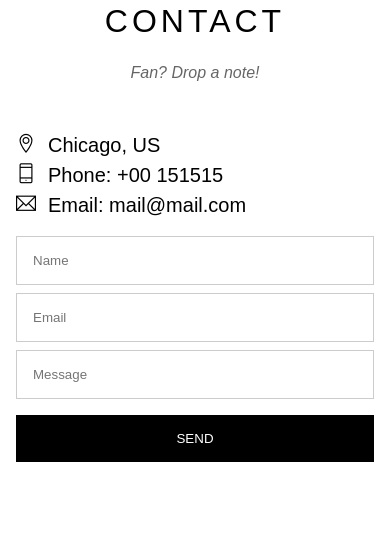
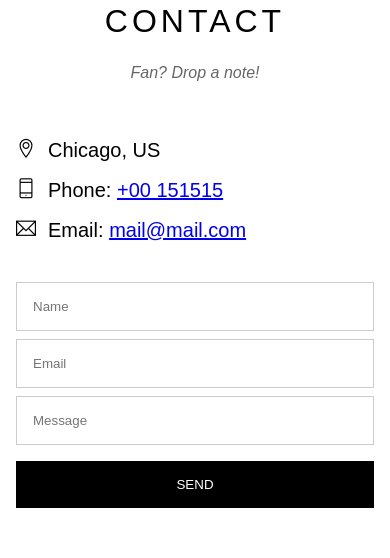
Before and after one commit to autruonggiang/W3-The-Band-F8-Web-Building, a plain HTML site: page index.html in a window 390 px wide. Shown: the part 3595-4153 px from the top of the page. Drawn offline with Linux system fonts and the light colour scheme.

Commit message:
add phone and mail link

```diff
--- a/assets/css/responsive.css
+++ b/assets/css/responsive.css
@@ -15,6 +15,10 @@
 
     .contact-form .form-control {
         padding: 16px;
+    }
+
+    .contact-info {
+        line-height: 2;
     }
 
     #footer .socials-list {
@@ -103,6 +107,6 @@
     }
 
     .contact-form {
-        margin-top: 16px;
+        margin-top: 32px;
     }
 }
--- a/index.html
+++ b/index.html
@@ -140,8 +140,8 @@
                 <div class="row contact-content">
                     <div class="col col-half s-col-full contact-info">
                         <p><i class="ti-location-pin"></i>Chicago, US</p>
-                        <p><i class="ti-mobile"></i>Phone: +00 151515</p>
-                        <p><i class="ti-email"></i>Email: mail@mail.com</p>
+                        <p><i class="ti-mobile"></i>Phone: <a href="tel:+00 151515">+00 151515</a></p>
+                        <p><i class="ti-email"></i>Email:  <a href="mailto:mail@mail.com">mail@mail.com</a></p>
                     </div>
 
                     <div class="col col-half s-col-full contact-form">
```
